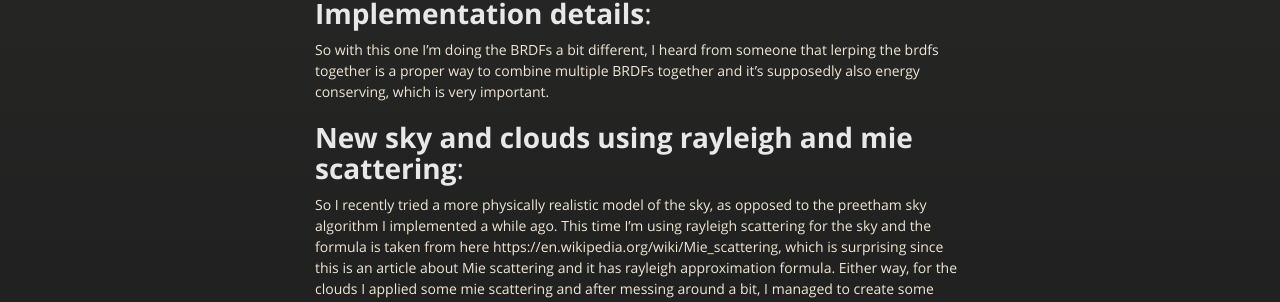
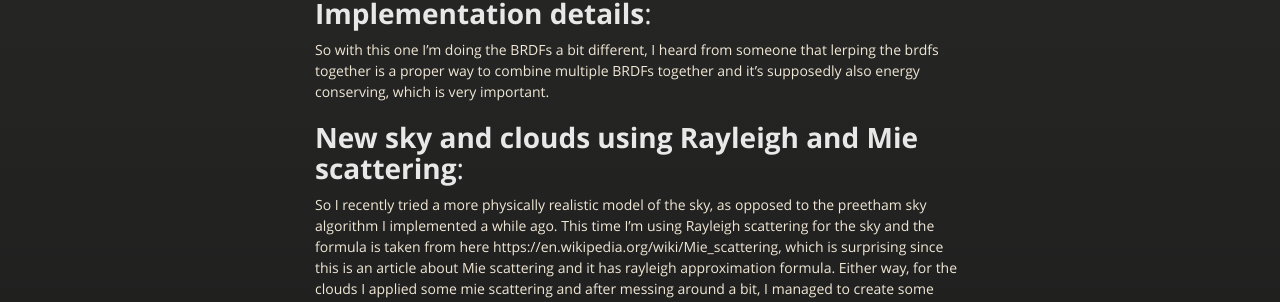
Before and after one commit to NamelessCoding/NamelessCoding.github.io, a Jekyll site: the page built from another-page4.md, in a window 1280 px wide and 900 px high. Shown: the part 309-611 px from the top of the window. Built offline with Jekyll 4.4.1, drawn with Linux system fonts in a browser that asks for light colours; our own code applies the rules of GitHub Pages for plain Markdown files; some of the changed text lies outside the part shown.

```diff
--- a/another-page4.md
+++ b/another-page4.md
@@ -4,9 +4,9 @@
 So with this one I'm doing the BRDFs a bit different, I heard from someone that lerping the brdfs together is a proper way to combine multiple BRDFs together and
 it's supposedly also energy conserving, which is very important.
 
-# **New sky and clouds using rayleigh and mie scattering**:
+# **New sky and clouds using Rayleigh and Mie scattering**:
 So I recently tried a more physically realistic model of the sky, as opposed to the preetham sky algorithm I implemented a while ago. This time I'm using
-rayleigh scattering for the sky and the formula is taken from here https://en.wikipedia.org/wiki/Mie_scattering, which is surprising since this is an article
+Rayleigh scattering for the sky and the formula is taken from here https://en.wikipedia.org/wiki/Mie_scattering, which is surprising since this is an article
 about Mie scattering and it has rayleigh approximation formula. Either way, for the clouds I applied some mie scattering and after messing around a bit, I managed
 to create some good looking clouds and sky:
 ![Octocat](https://github.com/NamelessCoding/NamelessCoding.github.io/blob/main/assets/images/dfgdfh345346.png?raw=true)
```
